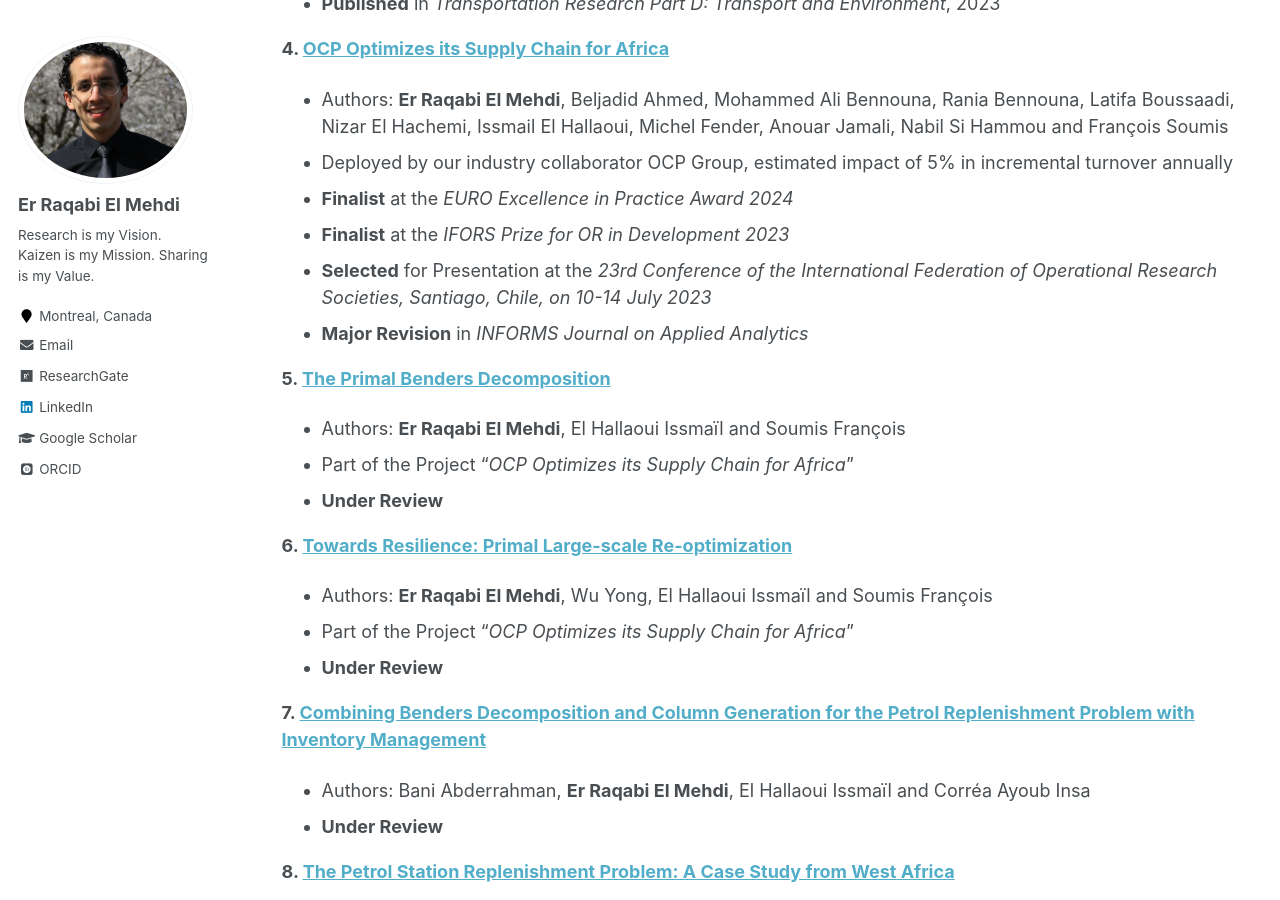
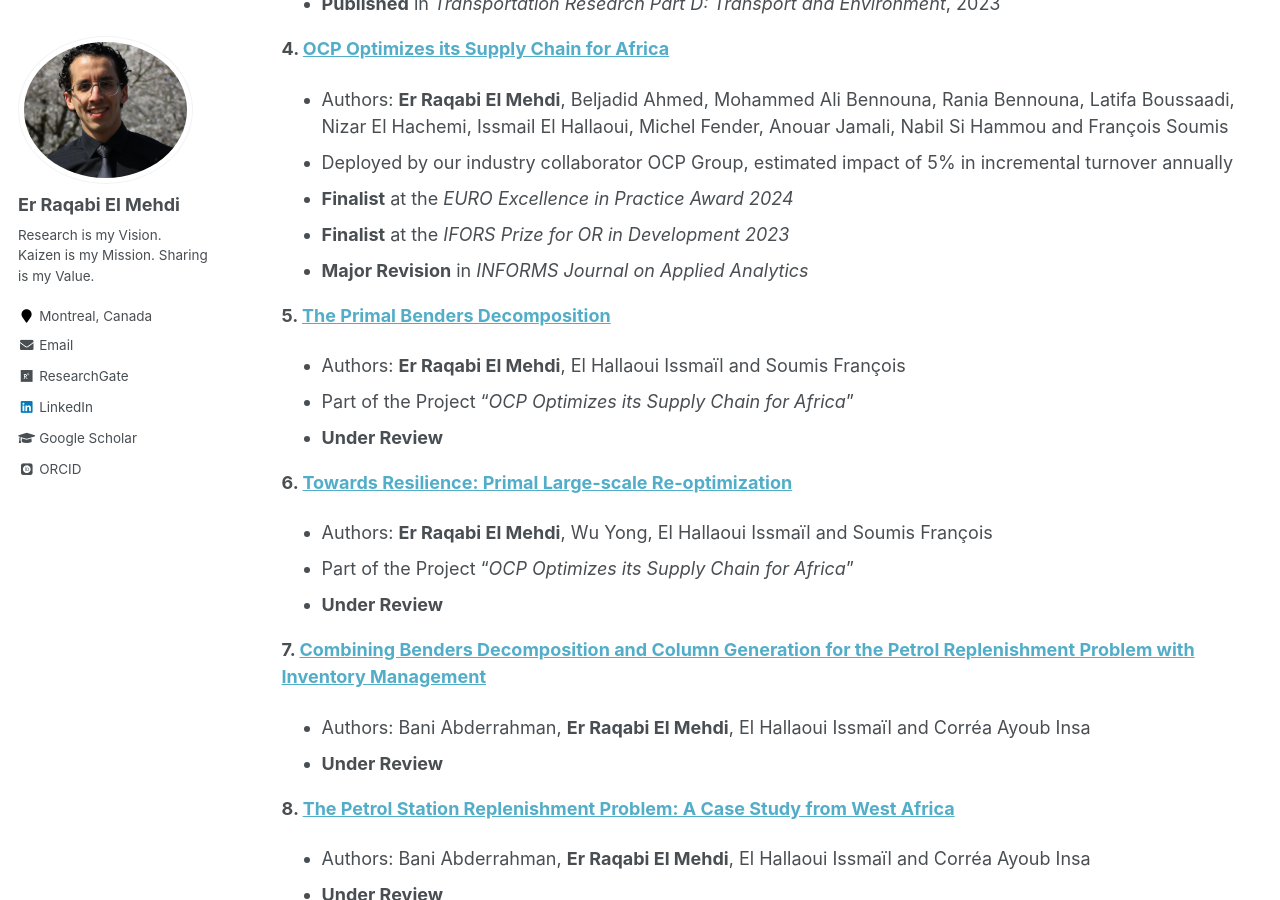
Before and after one commit to RqbMedi/rqbmedi.github.io, a Jekyll site: the page built from _pages/publications.md, in a window 1280 px wide and 900 px high, scrolled down 837 px. Built offline with Jekyll 4.4.1, drawn with Linux system fonts in a browser that asks for light colours; some web fonts are replaced.

Commit message:
Update publications.md

```diff
--- a/_pages/publications.md
+++ b/_pages/publications.md
@@ -31,7 +31,6 @@ Published & Under Review
  - Deployed by our industry collaborator OCP Group, estimated impact of 5% in incremental turnover annually
  - **Finalist** at the *EURO Excellence in Practice Award 2024*
  - **Finalist** at the *IFORS Prize for OR in Development 2023*
- - **Selected** for Presentation at the *23rd Conference of the International Federation of Operational Research Societies, Santiago, Chile, on 10-14 July 2023*
  - **Major Revision** in *INFORMS Journal on Applied Analytics*
 
 **5. [The Primal Benders Decomposition](https://www.gerad.ca/en/papers/G-2023-27)**
```
Also changed, not shown: other parts of _pages/publications.md (+2 -0 lines).
